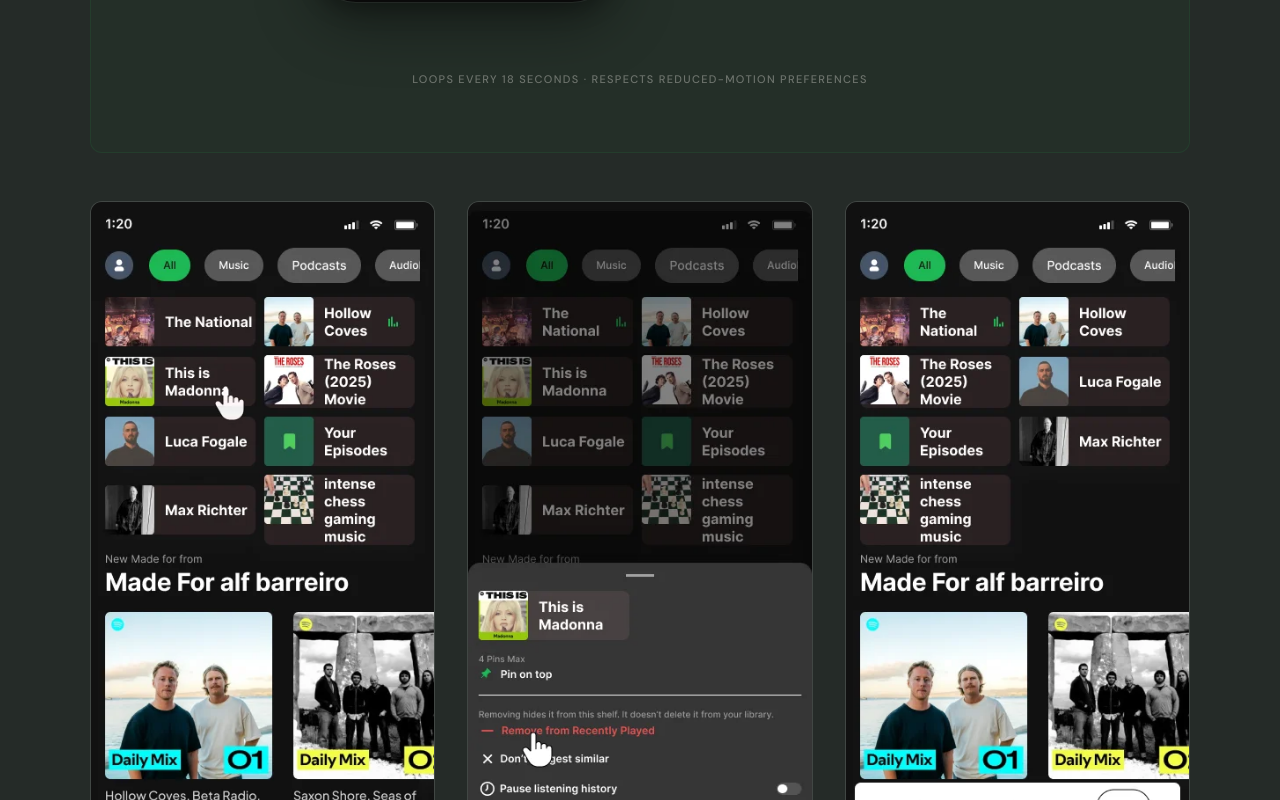
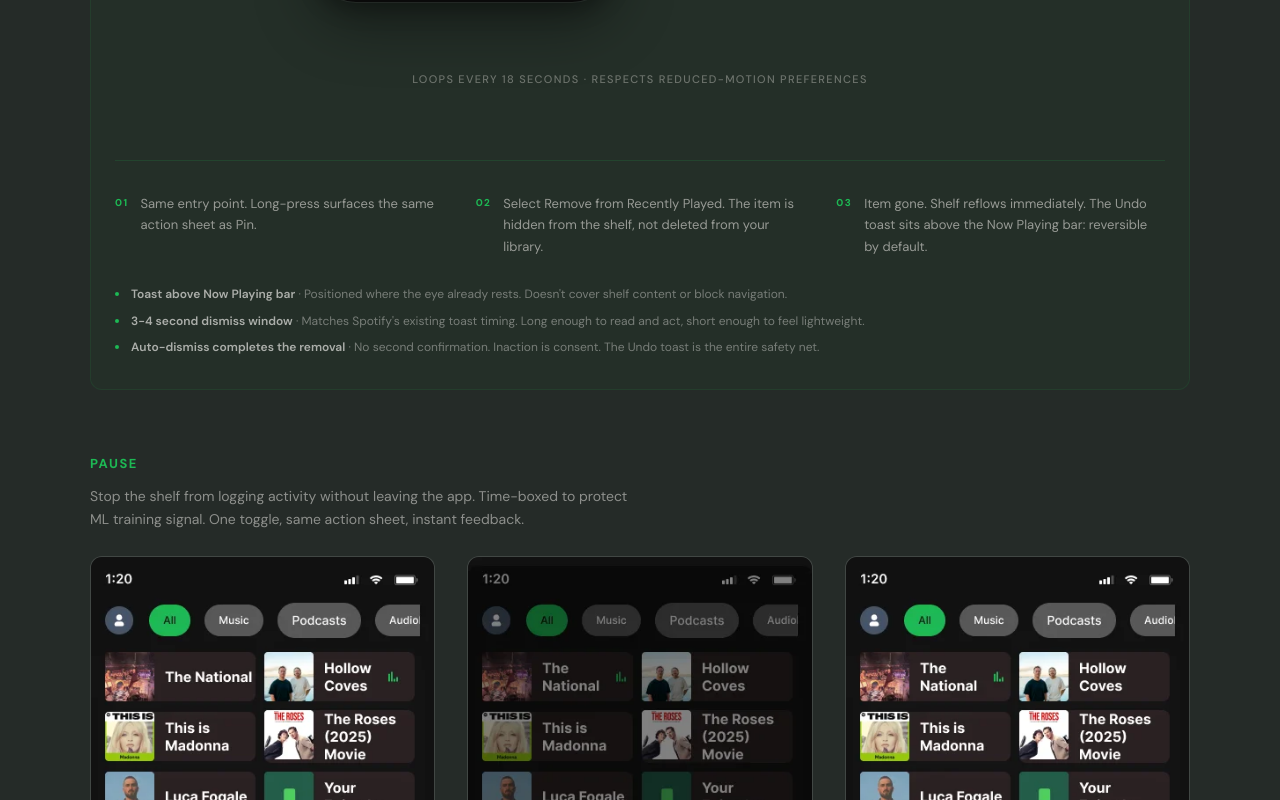
Before and after one commit to alfonsobarreiro/alfonso-barreiro, a Next.js app: page /work/spotify in a window 1280 px wide. Shown: the part 11200-12000 px from the top of the page. Built offline with nearby package versions, Linux system fonts and the light colour scheme; a web font is replaced by a local one.

Commit message:
Animation polish: snap cuts, tease caption, Remove section uses live animation

```diff
--- a/src/app/work/spotify/page.tsx
+++ b/src/app/work/spotify/page.tsx
@@ -721,7 +721,7 @@
                 Hide an item from the shelf without deleting it from your library. Device-scoped, not global. The Undo toast is the safety net that made a trash layer unnecessary.
               </p>
 
-              {/* Animated prototype preview */}
+              {/* Animated prototype preview + step narration + toast details */}
               <div style={{
                 background:   "rgba(29,185,84,0.03)",
                 border:       "1px solid rgba(29,185,84,0.1)",
@@ -730,52 +730,22 @@
                 marginBottom: "48px",
               }}>
                 <SpotifyRemoveAnimation />
-              </div>
-
+
+                {/* 3-step narration — frames 1 / 2 / 3 of the loop */}
                 <div style={{
                   display:             "grid",
-                gridTemplateColumns: "repeat(auto-fit, minmax(180px, 1fr))",
+                  gridTemplateColumns: "repeat(auto-fit, minmax(200px, 1fr))",
                   gap:                 "clamp(16px, 3vw, 32px)",
-                alignItems:          "start",
+                  marginTop:           "clamp(24px, 4vw, 40px)",
+                  paddingTop:          "clamp(24px, 4vw, 32px)",
+                  borderTop:           "1px solid rgba(29,185,84,0.15)",
                 }}>
                   {[
-                  {
-                    src:     "/images/work/spotify/spotify-remove-01-long-press.webp",
-                    alt:     "Long-press on a Recently Played item reveals the action sheet for the Remove flow",
-                    label:   "01",
-                    caption: "Same entry point. Long-press surfaces the same action sheet as Pin.",
-                  },
-                  {
-                    src:     "/images/work/spotify/spotify-remove-02-action.webp",
-                    alt:     "Action sheet with Remove from Recently Played highlighted in green",
-                    label:   "02",
-                    caption: "Select Remove from Recently Played. The item is hidden from the shelf, not deleted from your library.",
-                  },
-                  {
-                    src:     "/images/work/spotify/spotify-remove-03-result-undo.webp",
-                    alt:     "Recently Played shelf after removal with Undo toast visible above the Now Playing bar",
-                    label:   "03",
-                    caption: "Item gone. Shelf reflows immediately. The Undo toast sits above the Now Playing bar: reversible by default.",
-                  },
-                ].map(({ src, alt, label, caption }) => (
-                  <div key={`remove-${label}`}>
-                    <div style={{
-                      position:     "relative",
-                      aspectRatio:  "390 / 844",
-                      overflow:     "hidden",
-                      background:   "rgba(245,243,239,0.04)",
-                      border:       "1px solid rgba(245,243,239,0.1)",
-                      borderRadius: "12px",
-                    }}>
-                      <Image
-                        src={src}
-                        alt={alt}
-                        fill
-                        sizes="(max-width: 767px) 100vw, 33vw"
-                        style={{ objectFit: "cover", objectPosition: "top" }}
-                      />
-                    </div>
-                    <div style={{ marginTop: "16px", display: "flex", gap: "12px", alignItems: "flex-start" }}>
+                    { label: "01", caption: "Same entry point. Long-press surfaces the same action sheet as Pin." },
+                    { label: "02", caption: "Select Remove from Recently Played. The item is hidden from the shelf, not deleted from your library." },
+                    { label: "03", caption: "Item gone. Shelf reflows immediately. The Undo toast sits above the Now Playing bar: reversible by default." },
+                  ].map(({ label, caption }) => (
+                    <div key={`remove-${label}`} style={{ display: "flex", gap: "12px", alignItems: "flex-start" }}>
                       <span style={{
                         fontFamily:    font.sans,
                         fontSize:      "10px",
@@ -789,16 +759,20 @@
                         fontFamily: font.sans,
                         fontSize:   "13px",
                         lineHeight: 1.65,
-                        color:      "rgba(245,243,239,0.5)",
+                        color:      "rgba(245,243,239,0.55)",
                         margin:     0,
                       }}>{caption}</p>
                     </div>
-                  </div>
                   ))}
                 </div>
 
-              {/* Remove micro-interaction annotations */}
-              <div style={{ display: "flex", flexDirection: "column", gap: "8px", marginTop: "24px" }}>
+                {/* Toast design details */}
+                <div style={{
+                  display:       "flex",
+                  flexDirection: "column",
+                  gap:           "8px",
+                  marginTop:     "clamp(20px, 3vw, 28px)",
+                }}>
                   {[
                     { detail: "Toast above Now Playing bar", why: "Positioned where the eye already rests. Doesn't cover shelf content or block navigation." },
                     { detail: "3-4 second dismiss window", why: "Matches Spotify's existing toast timing. Long enough to read and act, short enough to feel lightweight." },
@@ -825,6 +799,7 @@
                       </p>
                     </div>
                   ))}
+                </div>
               </div>
             </div>
 
--- a/src/components/Hero.tsx
+++ b/src/components/Hero.tsx
@@ -167,6 +167,22 @@
           {/* Animation — bare variant, no phone chrome */}
           <SpotifyRemoveAnimation variant="bare" />
 
+          {/* Tease caption — one line, no annotations */}
+          <p
+            style={{
+              fontFamily:    "var(--font-dm-sans), sans-serif",
+              fontSize:      "12px",
+              lineHeight:    1.5,
+              color:         "rgba(37, 43, 40, 0.55)",
+              textAlign:     "center",
+              maxWidth:      "280px",
+              margin:        "-8px 0 0",
+              letterSpacing: "0.01em",
+            }}
+          >
+            Long-press to pin, pause, or remove. One surface, reversible.
+          </p>
+
           {/* Title + CTA */}
           <div style={{ textAlign: "center", maxWidth: "280px" }}>
             <p
--- a/src/components/SpotifyRemoveAnimation.tsx
+++ b/src/components/SpotifyRemoveAnimation.tsx
@@ -51,39 +51,50 @@
       <style>{`
         /* ===== Keyframes ===================================================== */
 
-        /* Frame 1 base — default shelf (trigger), Madonna normal */
+        /* Shelf layers are cut, not crossfaded.
+           A crossfade between similar shelf images (even a fast one) briefly shows
+           both at ~0.5 opacity — the composite reads as a ghosted/darkened frame.
+           Using adjacent keyframes (0.01% = ~1.8ms) forces a sub-frame snap so
+           only one shelf image is ever visible. */
+
+        /* Frame 1 base — default shelf (trigger), Madonna normal.
+           Snaps off at press (27%), snaps back on at reset (88%). */
         @keyframes spra-base {
-          0%, 27%   { opacity: 1; }
-          30%, 88%  { opacity: 0; }
-          94%, 100% { opacity: 1; }
+          0%, 27%        { opacity: 1; }
+          27.01%, 87.99% { opacity: 0; }
+          88%, 100%      { opacity: 1; }
         }
 
-        /* During long-press — Madonna highlighted (action state) */
+        /* During long-press — Madonna highlighted (action state).
+           Snaps on at press (27%), snaps off at Remove tap (56%). */
         @keyframes spra-highlight {
-          0%, 27%   { opacity: 0; }
-          30%, 55%  { opacity: 1; }
-          60%, 100% { opacity: 0; }
+          0%, 27%      { opacity: 0; }
+          27.01%, 56%  { opacity: 1; }
+          56.01%, 100% { opacity: 0; }
         }
 
-        /* Frame 3 — shelf without Madonna (result) */
+        /* Frame 3 — shelf without Madonna (result).
+           Snaps on at tap (56%), snaps off at reset (88%). */
         @keyframes spra-after {
-          0%, 55%   { opacity: 0; }
-          60%, 88%  { opacity: 1; }
-          94%, 100% { opacity: 0; }
+          0%, 56%        { opacity: 0; }
+          56.01%, 87.99% { opacity: 1; }
+          88%, 100%      { opacity: 0; }
         }
 
-        /* Dim overlay — fades in as tray rises, out as tray descends */
+        /* Dim overlay — rises WITH the highlight (no dead zone between press and dim),
+           and fades out in sync with the tray slide-down. */
         @keyframes spra-overlay {
-          0%, 30%   { opacity: 0; }
-          36%, 55%  { opacity: 1; }
-          61%, 100% { opacity: 0; }
+          0%, 27%   { opacity: 0; }
+          32%, 55%  { opacity: 1; }
+          62%, 100% { opacity: 0; }
         }
 
-        /* Tray — slides up slowly, holds, slides down */
+        /* Tray — slides up slowly, holds, slides down.
+           Starts rising with the overlay fade-in so they arrive together. */
         @keyframes spra-tray {
-          0%, 32%   { transform: translateY(100%); }
+          0%, 30%   { transform: translateY(100%); }
           40%, 55%  { transform: translateY(0%); }
-          61%, 100% { transform: translateY(100%); }
+          62%, 100% { transform: translateY(100%); }
         }
 
         /* Undo toast — slides up after shelf reflow */
```
Lines whose indentation alone changed are shown as unchanged.
